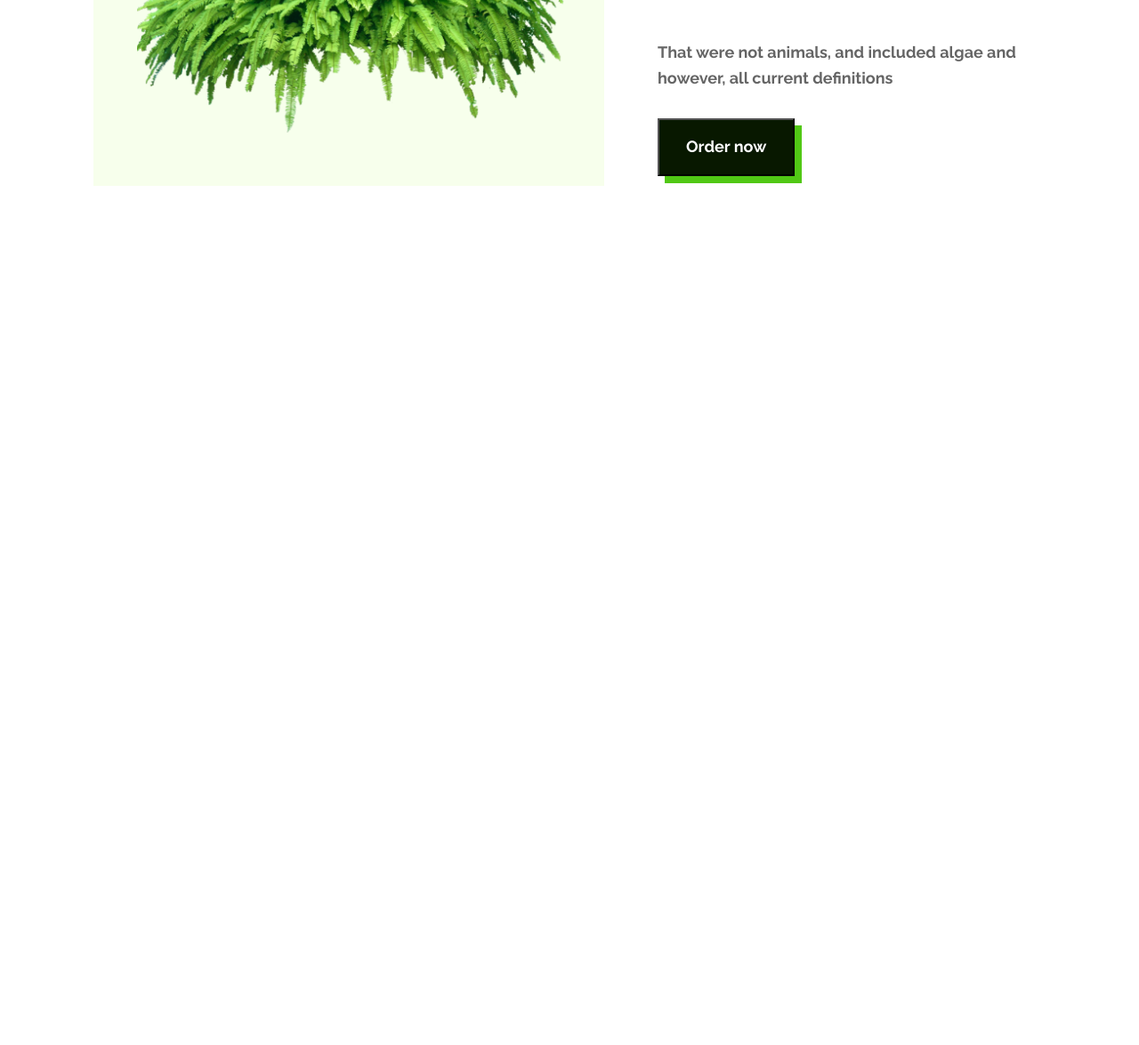
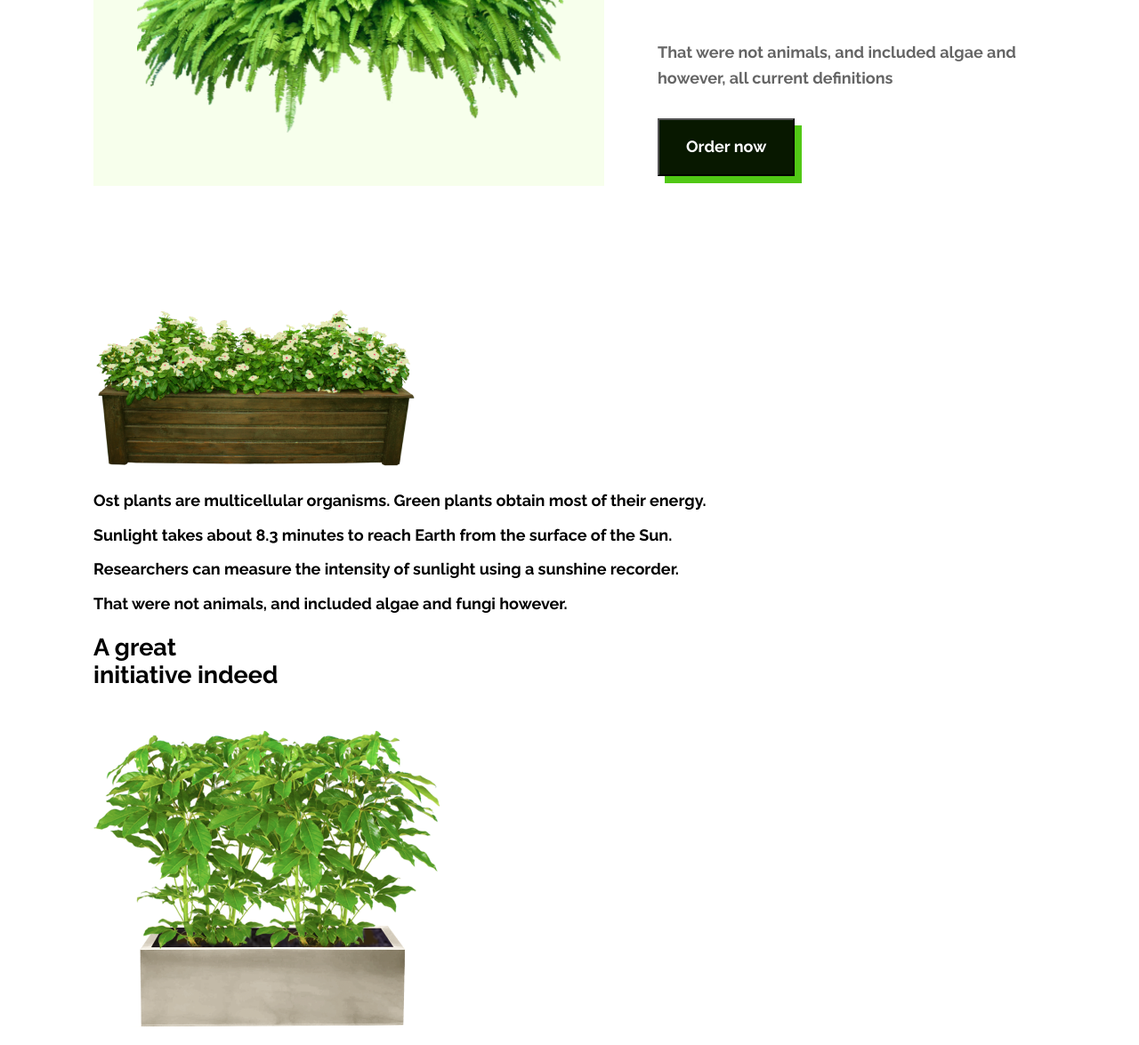
Before and after one commit to TatianaOsipova/plant-store, a plain HTML site: page index.html in a window 1280 px wide. Shown: the part 1477-2652 px from the top of the page at 89% size. Before the commit the page ends 1816 px from the top, so only its background shows below. Drawn offline with Linux system fonts and the light colour scheme.

Commit message:
feat: add images to section initiative

```diff
--- a/index.html
+++ b/index.html
@@ -116,7 +116,41 @@
 
     <section class="initiative">
         <div class="container">
+            <div class="initiative__content">
+                <div class="initiative__left">
+                    <div class="initiative__left-img">
+                        <img src="img/plant-3.png" alt="plant">
+                    </div>
+                    <div class="initiative__left-list">
+                        <p class="initiative__left-item">
+                            Ost plants are multicellular organisms.
+                            Green plants obtain most of their energy.
+                        </p>
+                        <p class="initiative__left-item">
+                            Sunlight takes about 8.3 minutes to reach
+                            Earth from the surface of the Sun.
+                        </p>
+                        <p class="initiative__left-item">
+                            Researchers can measure the intensity of
+                            sunlight using a sunshine recorder.
+                        </p>
+                        <p class="initiative__left-item">
+                            That were not animals, and included algae
+                            and fungi however.
+                        </p>
+                    </div>
+                </div>
 
+                <div class="initiative__right">
+                    <h2 class="initiative__right-title">
+                        A great
+                        <br>initiative indeed
+                    </h2>
+                    <div class="initiative__right-img">
+                        <img src="img/plant-4.png" alt="plant">
+                    </div>
+                </div>
+            </div>
         </div>
     </section>
 
```
Also changed, not shown: img/plant-3.png (added), img/plant-4.png (added).
